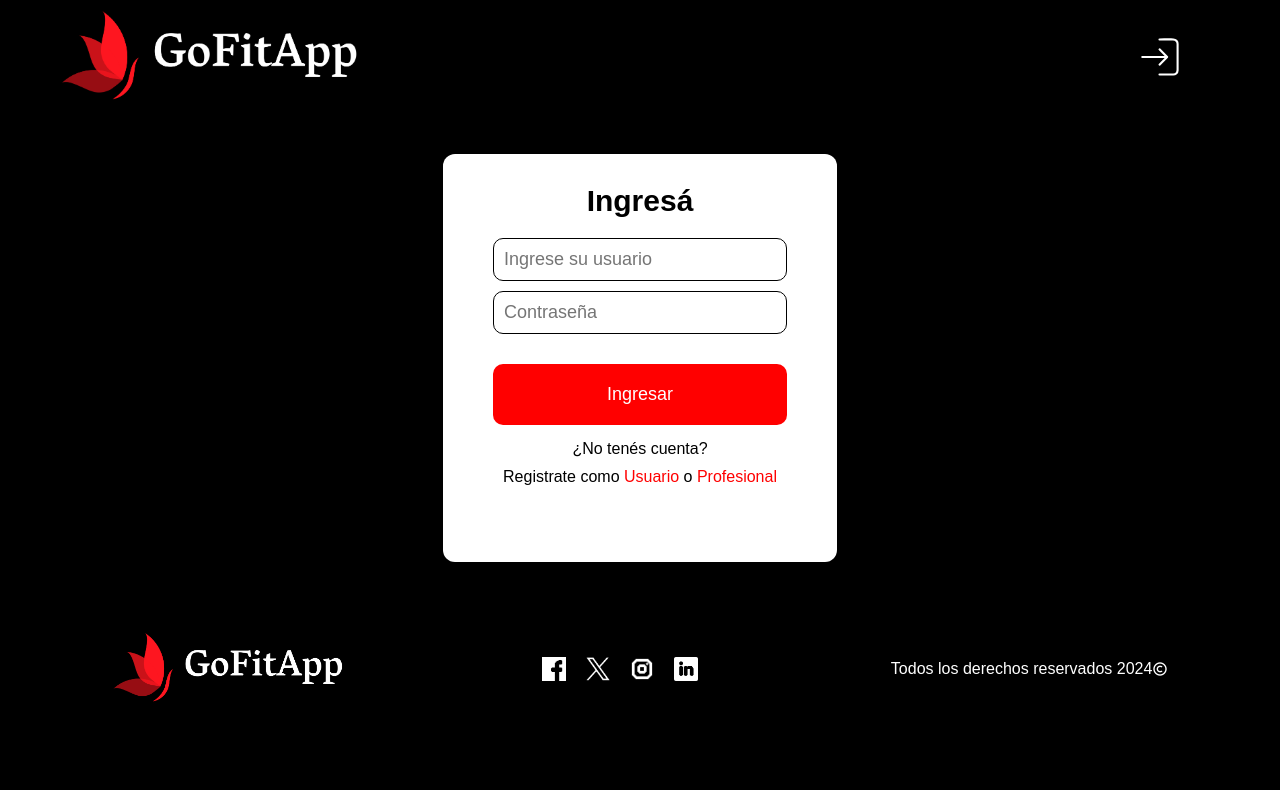
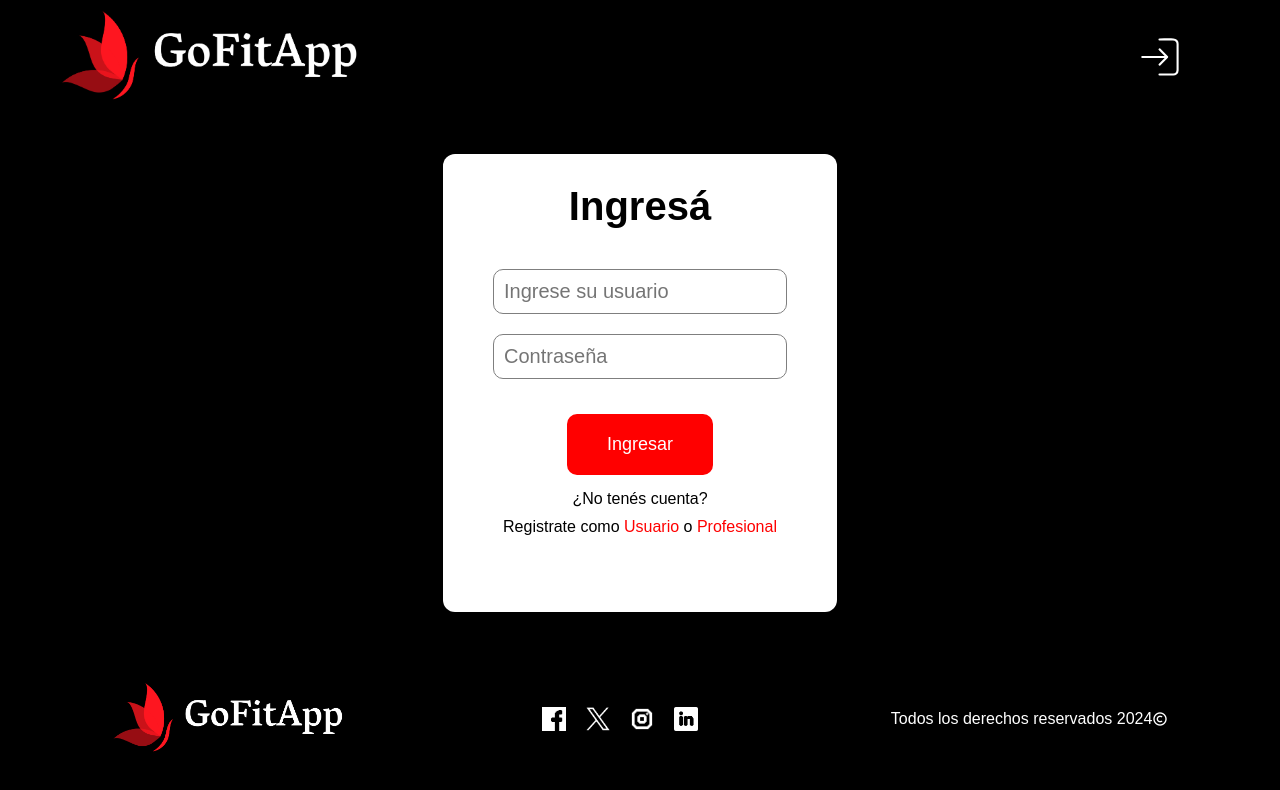
Before and after one commit to Alex420s/C16-74-n-python, a React (Create React App) app in the folder frontend/: page /ingresar in a window 1280 px wide. Shown: the top 790 px of the page. Built offline with nearby package versions, Linux system fonts and the light colour scheme; the HTML template or start-up script is replaced by a standard one.

Commit message:
Toques del css index, logIn, FormUser

```diff
--- a/frontend/src/components/Searchbar.jsx
+++ b/frontend/src/components/Searchbar.jsx
@@ -27,7 +27,7 @@ const Searchbar = () => {
           <input type="text" name="provincia" placeholder="Provincia/Estado" />
         </div>
         <div>
-          <select name="disciplina">
+          <select name="disciplina" className='disciplina'>
             <option value="">Todas las disciplinas</option>
             <option value="Boxeo">Boxeo</option>
             <option value="Zumba">Zumba</option>
--- a/frontend/src/components/forms/LoginForm.jsx
+++ b/frontend/src/components/forms/LoginForm.jsx
@@ -61,13 +61,13 @@ const LoginForm = () => {
   return (
     <div>
       <form onSubmit={handleSubmit}>
-        <h2>Ingresá</h2>
+        <p className='h2Login'>Ingresá</p>
         <div>
-          <input type="text" name="email" id="user_p" placeholder="Ingrese su usuario" onChange={handleChange} />
+          <input className='inputLogin' type="text" name="email" id="user_p" placeholder="Ingrese su usuario" onChange={handleChange} />
         </div>
         {emptyemailFieldError && <p style={{ color: 'red' }}>Este campono puede estar vacío</p>}
         <div>
-          <input type="password" name="password" id="password_p" placeholder="Contraseña" onChange={handleChange} />
+          <input className='inputLogin' type="password" name="password" id="password_p" placeholder="Contraseña" onChange={handleChange} />
         </div>
         {emptyPasswordFieldError && <p style={{ color: 'red' }}>Este campo no puede estar vacío</p>}
         <div className="contenedor-ingresar">
--- a/frontend/src/components/forms/UserForm.jsx
+++ b/frontend/src/components/forms/UserForm.jsx
@@ -42,29 +42,29 @@ const UserForm = () => {
 
   return (
     <div>
-      <h2>Registrate como<br />
+      <h2 className='h2FormU'>Registrate como<br />
         <span>usuario</span></h2>
       <form onSubmit={handleSubmit}>
         <div className="info">
           <div className="unico">
-            <input type="text" name="nick_name" placeholder="Usuario" required onChange={handleChange} />
+            <input className='inputFormU' type="text" name="nick_name" placeholder="Usuario" required onChange={handleChange} />
           </div>
           <div className="fila">
-            <input className="input-box" type="text" placeholder="Nombre" required name="first_name" onChange={handleChange} />
-            <input type="text" placeholder="Apellido" required name="last_name" onChange={handleChange} />
+            <input className="input-box inputFormU" type="text" placeholder="Nombre" required name="first_name" onChange={handleChange} />
+            <input className='inputFormU' type="text" placeholder="Apellido" required name="last_name" onChange={handleChange} />
           </div>
           <div className="fila">
-            <input type="tel" placeholder="Teléfono" required name="phone_number" onChange={handleChange} />
-            <input type="email" name="email" required placeholder="Email" onChange={handleChange} />
+            <input className='inputFormU' type="tel" placeholder="Teléfono" required name="phone_number" onChange={handleChange} />
+            <input className='inputFormU' type="email" name="email" required placeholder="Email" onChange={handleChange} />
           </div>
 
           <div class="fila">
-            <input type="password" name="password" placeholder="Contraseña" required value={formData.password} onChange={handleChange} />
-            <input type="password" name="passwordMatch" placeholder="Verifique su contraseña" required value={formData.passwordMatch} onChange={handleChange} />
+            <input className='inputFormU' type="password" name="password" placeholder="Contraseña" required value={formData.password} onChange={handleChange} />
+            <input className='inputFormU' type="password" name="passwordMatch" placeholder="Verifique su contraseña" required value={formData.passwordMatch} onChange={handleChange} />
           </div>
           {!passwordsMatch && <p style={{ color: 'red' }}>Las contraseñas no coinciden</p>}
           <div className="unico">
-            <input type="text" name="address" placeholder="Direccion" required onChange={handleChange} />
+            <input className='inputFormU' type="text" name="address" placeholder="Direccion" required onChange={handleChange} />
           </div>
           <div className="contenedor-enviar">
             <input className={!passwordsMatch ? 'disabled hover' : 'enviar hover'} type="submit" name="registro" value="Registrarte" />
--- a/frontend/src/stylesheets/Home.css
+++ b/frontend/src/stylesheets/Home.css
@@ -115,6 +115,7 @@
 }
 
 .textoUserProf{
+    width: 100%;
     padding-top: 0;
     right: 50px;
 }
--- a/frontend/src/stylesheets/Searchbar.css
+++ b/frontend/src/stylesheets/Searchbar.css
@@ -27,6 +27,7 @@
     padding: 10px;
     margin: 50px 0 0 0;
     justify-content: space-between;
+    color: #7F7F7F;
 }
 
 .modal-overlay {
@@ -41,3 +42,8 @@
     justify-content: center;
     align-items: center;
 }
+
+.disciplina{
+    color: #7F7F7F;
+    text-align: left;
+}
--- a/frontend/src/stylesheets/containers/FormContainer.css
+++ b/frontend/src/stylesheets/containers/FormContainer.css
@@ -1,5 +1,5 @@
 html {
-  background-color: black;
+  background-color: rgb(0, 0, 0);
 }
 
 .outer-container {
@@ -8,8 +8,8 @@ html {
   justify-content: center;
   align-items: center;
   flex-direction: column;
-  width: 90%;
-  margin: auto 5%;
+  width: 100%;
+  margin: auto;
 }
 
 .inner-container {
--- a/frontend/src/stylesheets/forms/Login.css
+++ b/frontend/src/stylesheets/forms/Login.css
@@ -1,16 +1,17 @@
-h2{
-    font-size: 30px;
+.h2Login{
+    font-size: 40px;
+    font-weight: bold;
     text-align: center;
-    margin-bottom: 15px;
+    margin-bottom: 30px;
 }
 
-input{
+.inputLogin{
     padding: 10px;
     font-size: 20px;
     width: 100%;
     border-radius: 10px;
-    border: 1px solid black ;
-    margin: 15px 0;
+    border: 1px solid #7F7F7F;
+    margin: 10px 0;
 }
 
 .contenedor-ingresar{
--- a/frontend/src/stylesheets/forms/UserForm.css
+++ b/frontend/src/stylesheets/forms/UserForm.css
@@ -1,18 +1,22 @@
-h2{
+.h2FormU{
     font-size: 30px;
     text-align: center;
+    font-weight: bold;
+    text-align: center;
+    line-height: 40px;
+    margin-bottom: 20px;
 }
 
-h2 span{
+.h2FormU span{
     color: red;
 }
 
-input{
+.inputFormU{
     padding: 10px;
     font-size: 20px;
     border-radius: 10px;
-    border: 1px solid black ;
-    margin: 5px 0;
+    border: 1px solid #7F7F7F ;
+    margin: 8px 0;
 }
 
 .unico input {
```
